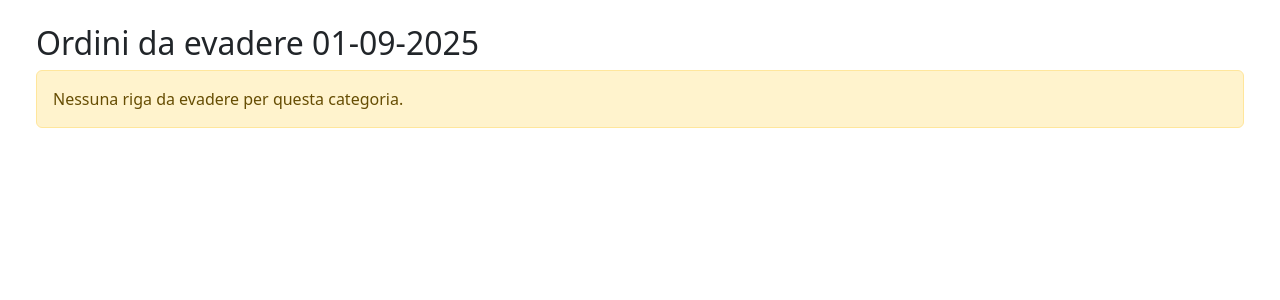
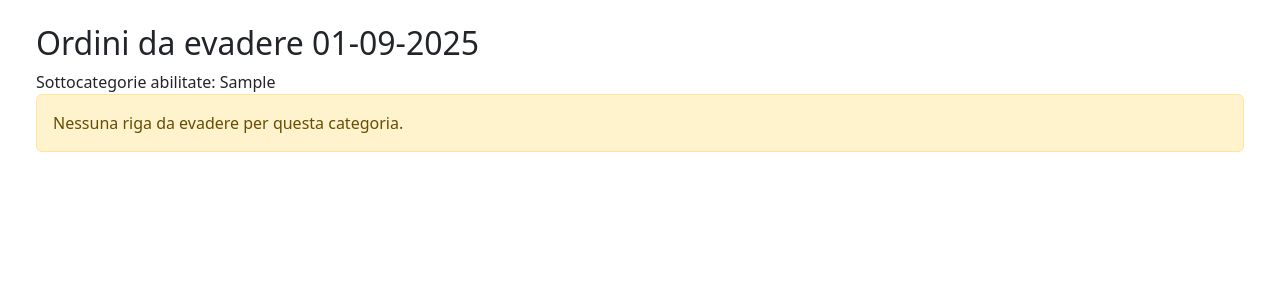
Before and after one commit to scinny91/bar, a Django app: page /ordini/evasione/ in a window 1280 px wide. Shown: the part 80-380 px from the top of the page. Run offline with Django 4.2, Linux system fonts and the light colour scheme; a user stored in the database is signed in; tables that the repository leaves empty hold one stand-in row (values such as "Sample post").

Commit message:
gestita la visualizzazione delle sole sottocategorie abilitate per ogni utente

```diff
--- a/bar/core.py
+++ b/bar/core.py
@@ -45,8 +45,7 @@ class Categoria(ParametroGenerico):
     pass
 
 class Postazione(ParametroGenerico):
-    sottocategorie = models.ManyToManyField('Sottocategoria', blank=True, related_name='sottocategorie')
-
+    sottocategorie_associate = models.ManyToManyField('Sottocategoria', blank=True, related_name='sottocategorie_associate')
     pass
 
 class Sottocategoria(ParametroGenerico):
--- a/bar/ordini/models.py
+++ b/bar/ordini/models.py
@@ -30,7 +30,7 @@ class OrdineRigaManager(models.Manager):
             })
         return raggruppate
 
-    def righe_da_evadere(self, data_ordine, stati_ordine=[]):
+    def righe_da_evadere(self, data_ordine, stati_ordine=[], sottocategorie=[]):
         filtro_base = {
             'ordine__creato__date': data_ordine
         }
@@ -38,6 +38,9 @@ class OrdineRigaManager(models.Manager):
             filtro_base['stato__chiave__in'] = stati_ordine
         else:
             filtro_base['stato__chiave'] = 'in_attesa'  # default
+
+        if sottocategorie:
+            filtro_base['prodotto__sottocategoria__in'] = sottocategorie
 
         return self.select_related('ordine', 'prodotto') \
             .filter(**filtro_base) \
--- a/bar/ordini/views.py
+++ b/bar/ordini/views.py
@@ -170,12 +170,14 @@ def conferma_ordine(request, pk):
 def evasione(request):
     data_ordine = request.GET.get('data_ordine')
     data_ordine, data_precedente, data_successiva = ottieni_data_ordine_precedente_successiva(data_ordine)
-    righe = OrdineRiga.objects.righe_da_evadere(data_ordine, stati_ordine=["in_preparazione"])
+    sottocategorie_visualizzate = request.user.userprofile.postazione_predefinita.sottocategorie_associate.all()
+    righe = OrdineRiga.objects.righe_da_evadere(data_ordine, stati_ordine=["in_preparazione"], sottocategorie=sottocategorie_visualizzate)
     righe_raggruppate = OrdineRiga.objects.righe_raggruppate_per_categoria(righe)
 
     return render(request, 'ordini/evasione.html', {
         'righe_raggruppate': righe_raggruppate,
         'is_consegna': False,
+        'sottocategorie_visualizzate': ', '.join([i.valore for i in sottocategorie_visualizzate]),
         'title': f"Ordini da evadere {data_ordine.strftime('%d-%m-%Y')}"
     })
 
@@ -192,14 +194,17 @@ def consegne(request):
 
         return redirect(request.path)  # ricarica la pagina
 
+    sottocategorie_visualizzate = request.user.userprofile.postazione_predefinita.sottocategorie_associate.all()
+
     data_ordine = request.GET.get('data_ordine')
     data_ordine, data_precedente, data_successiva = ottieni_data_ordine_precedente_successiva(data_ordine)
-    righe = OrdineRiga.objects.righe_da_evadere(data_ordine, stati_ordine=["in_preparazione", "non_trovato"])
+    righe = OrdineRiga.objects.righe_da_evadere(data_ordine, stati_ordine=["in_preparazione", "non_trovato"], sottocategorie=sottocategorie_visualizzate)
     righe_raggruppate = OrdineRiga.objects.righe_raggruppate_per_categoria(righe)
 
     return render(request, 'ordini/evasione.html', {
         'righe_raggruppate': righe_raggruppate,
         'is_consegna': True,
+        'sottocategorie_visualizzate': ', '.join([i.valore for i in sottocategorie_visualizzate]),
         'title': f"Ordini da consegnare {data_ordine.strftime('%d-%m-%Y')}",
 
     })
--- a/bar/templates/ordini/evasione.html
+++ b/bar/templates/ordini/evasione.html
@@ -15,6 +15,10 @@
 {% block content %}
 <div class="mt-4">
   <h2>{{ title }}</h2>
+
+{% if sottocategorie_visualizzate %}
+  Sottocategorie abilitate: {{ sottocategorie_visualizzate }}
+{% endif %}
 {% if messages %}
   {% for message in messages %}
     <div class="alert alert-{{ message.tags }} alert-dismissible fade show w-100 rounded-0 m-0" role="alert">
```
Also changed, not shown: bar/templates/ordini/lista_ordini.html (+8 -8 lines), bar/migrations/0031_remove_postazione_sottocategorie_and_more.py (added).
